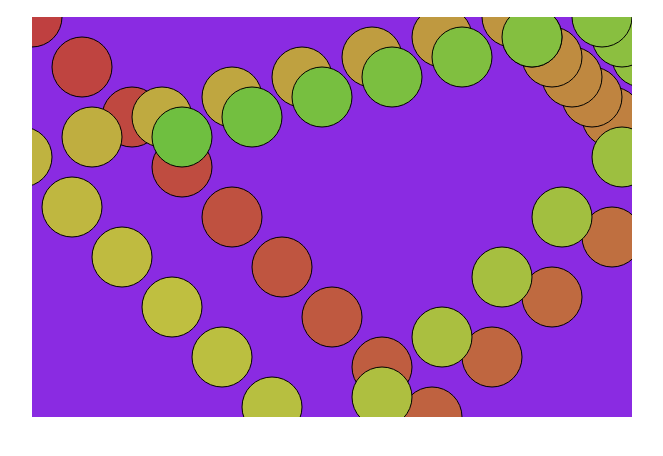
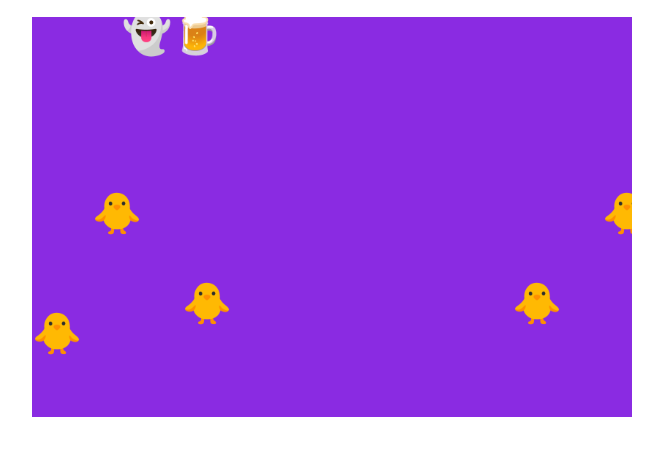
Before and after one commit to Marina-Portillo/APIs-de-Javascript, a plain HTML site: page GraphicCanvas/index.html in a window 1280 px wide. Shown: the part 228-684 px from the top of the page, without its empty margins (308-971 px from the left). Drawn offline with Linux system fonts and the light colour scheme.

Commit message:
10 Eventos Teclado Canvas JS

```diff
--- a/GraphicCanvas/bolita.js
+++ b/GraphicCanvas/bolita.js
@@ -3,8 +3,8 @@ const ctx = canvas.getContext("2d");
 let dirX = 1;
 let dirY = 1;
 
-let idX = 0;
-let idY = 0;
+let idx = 10;
+let idy = 19;
 
 let ini = 0;
 
@@ -16,34 +16,33 @@ function bolita(x,y){
  ctx.fillStyle = hslColor(ini);
  ini += 2;
  ctx.beginPath();
- ctx.arc(x,y,30,0,Math.PI * 2);
+ ctx.arc(x,y,25,0,Math.PI * 2);
  ctx.fill();
- ctx.stroke();
 
 }
 
 setInterval(() => {
-    ctx.clearRect(500,500,600,400);
-    bolita(idX,idY);
+   // ctx.clearRect(500,500,600,400);
+    bolita(idx,idy);
     if(dirX === 1 && dirY === 1){
-        idX += 50;
-        idY += 50;
+        idx += 50;
+        idy += 50;
     }
     else if (dirX === 1 && dirY === 2){
-        idX += 60;
-        idY -= 60;
+        idx += 60;
+        idy -= 60;
     }
     else if (dirX === 2 && dirY === 1){
-        idX -= 70;
-        idY += 20;
+        idx -= 70;
+        idy += 20;
     }else{
-        idX -= 20;
-        idY -= 20;
+        idx -= 20;
+        idy -= 20;
     }
 
     //cambiar direcciones
-    if(idX > 590) dirX = 2;
-    if(idX < 10) dirX = 1;
-    if(idY > 390) dirY = 2;
-    if(idY < 10) dirY = 1;
+    if(idx > 640) dirX = 2;
+    if(idy < 10) dirX = 1;
+    if(idx > 390) dirY = 2;
+    if(idy < 10) dirY = 1;
 },100);
--- /dev/null
+++ b/GraphicCanvas/directions.js
@@ -0,0 +1,75 @@
+const lienzo = document.querySelector('#canva');
+const ctx = lienzo.getContext('2d');
+
+
+let direction = 1;
+let posX = 0;
+let posY = 1;
+
+function ghost(x ,y){
+    ctx.font = '40px serif';
+    ctx.fillText('👻🍺', x * 30, y * 30);
+}
+
+const pollitos = [];
+for (let i = 0; i <5; i++){
+    const pollito = {
+        x: Math.round(Math.random() * 20),
+        y: Math.round(Math.random() * 13),
+        pinta: function(){
+            if(!this.comido){
+            ctx.font = '40px serif';
+            ctx.fillText('🐥',this.x * 30,this.y * 30);
+        }
+        },
+        comido: false
+    }
+    pollitos.push(pollito);
+}
+
+setInterval(() => {
+    ctx.clearRect (0,0,600,400);
+    ghost(posX,posY);
+    pollitos.forEach(pollito => {
+        if(pollito.x === posX && pollito.y === posY)
+            pollito.comido = true;
+    })
+    pollitos.forEach(pollito => pollito.pinta());
+    switch(direction){
+    case 1:
+        posX++;
+        break;
+    case 2:
+        posY++;
+        break;
+    case 3:
+        posX--;
+        break;
+    case 4:
+        posY--;
+        break;
+    }
+if(posX > 20) posX = 0;
+if(posX < 0) posX = 20;
+if(posY > 13) posY = 1;
+if(posY < 1) posY= 13;
+},200);
+
+document.querySelector('body')
+.addEventListener('keydown',(e) =>{
+    e.preventDefault();
+    switch(e.key){
+    case 'ArrowRight':
+        direction = 1;
+        break;
+    case 'ArrowDown':
+        direction = 2;
+        break;
+    case 'ArrowLeft':
+         direction = 3;
+         break;
+    case 'ArrowUp':
+        direction = 4;
+        break;
+    }
+})
--- a/GraphicCanvas/index.html
+++ b/GraphicCanvas/index.html
@@ -33,6 +33,6 @@
     <h1>hola</h1>
     <canvas id="canva" width="600" height="400"></canvas>
 </div>
-<script src="./bolita.js"></script>
+<script src="./directions.js"></script>
 </body>
 </html>
```
